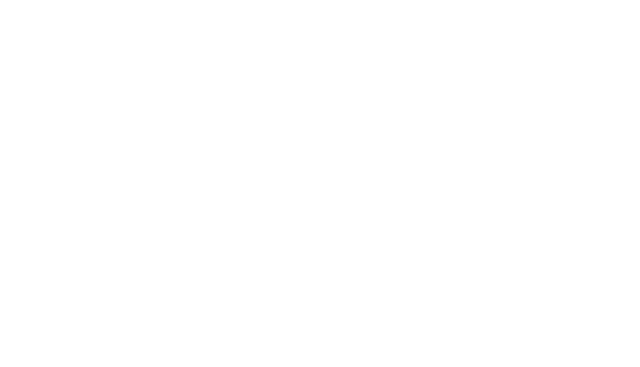
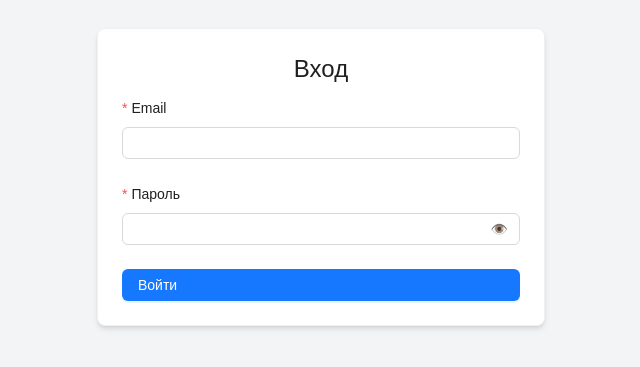
Before and after one commit to diwkaKrutywka/admin-tkt-crm, a Vue app: page /login in a window 1280 px wide. Before the commit this address had no page. Shown: the part 223-590 px from the top of the page, without its empty margins (319-959 px from the left). Built offline with nearby package versions, Linux system fonts and the light colour scheme.

Commit message:
added axios

```diff
--- a/package.json
+++ b/package.json
@@ -4,7 +4,7 @@
   "version": "0.0.0",
   "type": "module",
   "scripts": {
-    "dev": "vite",
+    "dev": "vite --port 3000",
     "build": "vue-tsc -b && vite build",
     "preview": "vite preview"
   },
--- /dev/null
+++ b/src/api/auth.ts
@@ -0,0 +1,21 @@
+import http from '../utils/https'
+import type { AxiosRequestConfig, AxiosResponse } from 'axios'
+
+export function ApiApi<T = any>(
+  url: string,
+  data?: Record<string, any>,
+  method: 'GET' | 'POST' = 'POST'
+): Promise<AxiosResponse<T>> {
+  const config: AxiosRequestConfig = {
+    url: `auth/${url}`,
+    method,
+  }
+
+  if (method === 'POST') {
+    config.data = data
+  } else {
+    config.params = data
+  }
+
+  return http(config)
+}
--- /dev/null
+++ b/src/config/index.ts
@@ -0,0 +1,10 @@
+function getBaseUrl() {
+    return "https://proper-especially-lab.ngrok-free.app/";
+  }
+
+  const baseUrl = {
+    nakedBaseURL: getBaseUrl(),
+    baseURL: getBaseUrl() + "api/v1",
+  };
+
+  export default baseUrl;
--- a/src/router/index.ts
+++ b/src/router/index.ts
@@ -21,6 +21,12 @@ const routes: RouteRecordRaw[] = [
         component: () => import('../views/main/MainView.vue')
       }
     ]
+  },
+  {
+    path: '/login',
+    name: 'LoginView',
+    component: () => import('../views/LoginView.vue'),
+    children: []
   }
 ]
 
--- /dev/null
+++ b/src/utils/https.ts
@@ -0,0 +1,20 @@
+import axios from "axios";
+// import store from "../store/index.ts";
+import { notification } from "ant-design-vue";
+import config from "../config";
+
+const Service = axios.create({
+  timeout: 10000 * 3,
+  baseURL: config.baseURL,
+  headers: {
+    "ngrok-skip-browser-warning": "69420",
+    "Content-Type": "application/json;charset=UTF-8",
+    Authorization: `Bearer ${
+      localStorage.getItem("accessToken")
+        ? localStorage.getItem("accessToken")
+        : ""
+    }`,
+  },
+});
+
+export default Service;
--- a/src/views/LoginView.vue
+++ b/src/views/LoginView.vue
@@ -0,0 +1,70 @@
+<template>
+    <div class="flex items-center justify-center min-h-screen bg-gray-100">
+      <a-card class="w-full max-w-md shadow-md">
+        <h2 class="text-2xl font-semibold mb-6 text-center">Вход</h2>
+        <a-form layout="vertical" @submit.prevent="onLogin">
+          <a-form-item label="Email" name="email" :rules="[{ required: true, message: 'Введите email' }]">
+            <a-input v-model:value="info.username" type="email" />
+          </a-form-item>
+
+          <a-form-item label="Пароль" name="password" :rules="[{ required: true, message: 'Введите пароль' }]">
+            <a-input
+              :type="passwordVisible ? 'text' : 'password'"
+              v-model:value="info.password"
+              :suffix="passwordVisible ? '🙈' : '👁️'"
+              @click:suffix="togglePasswordVisibility"
+            />
+          </a-form-item>
+
+          <a-button type="primary" html-type="submit" class="w-full" @click="onLogin">
+            Войти
+          </a-button>
+        </a-form>
+      </a-card>
+    </div>
+  </template>
+
+  <script setup lang="ts">
+  import { ref } from 'vue'
+  import { useRouter } from 'vue-router'
+  // import your store
+  // import { useUserStore } from '@/stores/user'
+  import {ApiApi} from '../api/auth' // Adjust the path to your ApiApi function
+
+  const router = useRouter()
+  // const userStore = useUserStore()
+
+  const info = ref({
+    username: '',
+    password: ''
+  })
+
+  const passwordVisible = ref(false)
+
+  const togglePasswordVisibility = () => {
+    passwordVisible.value = !passwordVisible.value
+  }
+
+  const onLogin = async () => {
+    // Optional: mock admin login values
+    // info.value.username = 'admin'
+    // info.value.password = 'admin_EKC1'
+
+    if (!info.value.username || !info.value.password) return
+
+    try {
+      const res = await ApiApi('login', info.value, 'POST')
+      if (res.data.success === true) {
+        // userStore.setUser(res)
+        router.push('/')
+      } else {
+        console.error('Login error:', res)
+      }
+    } catch (error) {
+      console.error('API error:', error)
+    }
+  }
+  </script>
+
+  <style scoped>
+  </style>
```
